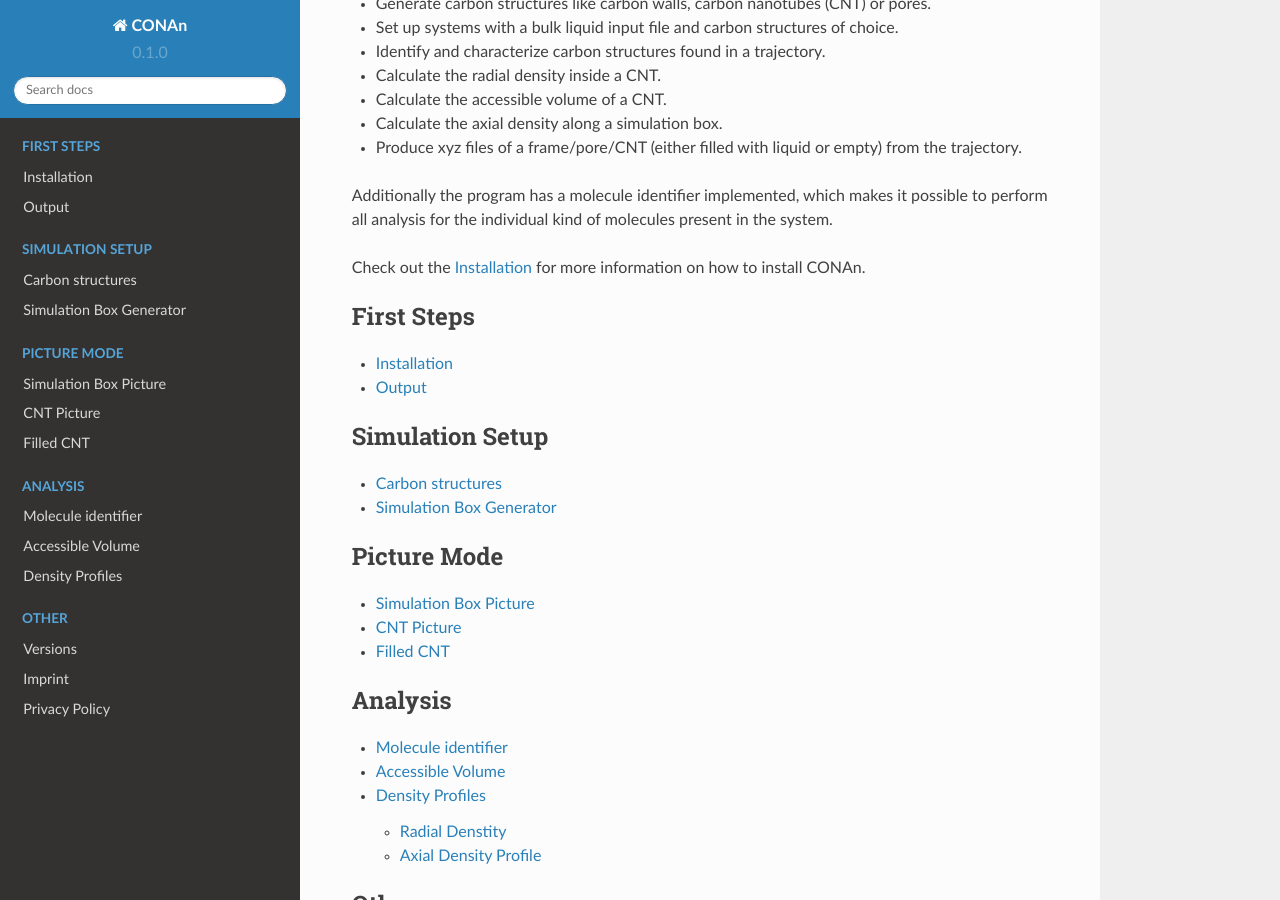
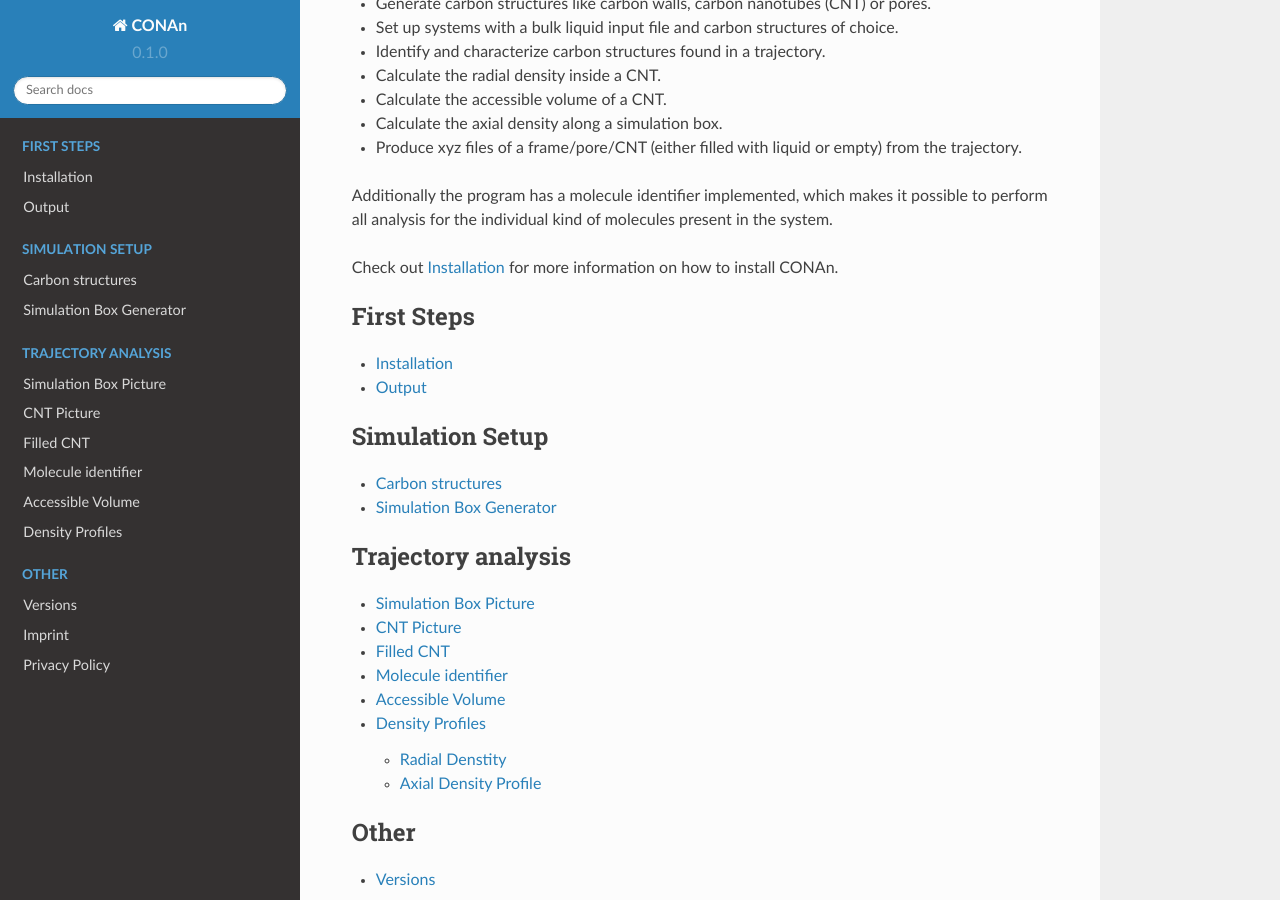
Before and after one commit to LeonardDick/rtd-tutorial, a Sphinx documentation site: the page built from docs/source/index.rst, in a window 1280 px wide and 900 px high, scrolled down 341 px. Built offline with Sphinx 7.4.7 and the Read the Docs theme 2.0.0, drawn with Linux system fonts in a browser that asks for light colours.

Commit message:
Update index.rst

```diff
--- a/docs/source/index.rst
+++ b/docs/source/index.rst
@@ -19,7 +19,7 @@ The program has the following features:
 
 Additionally the program has a molecule identifier implemented, which makes it possible to perform all analysis for the individual kind of molecules present in the system.
 
-Check out the :doc:`first_steps/Installation` for more information on how to install CONAn.
+Check out :doc:`first_steps/Installation` for more information on how to install CONAn.
 
 .. toctree::
    :caption: First Steps
@@ -36,15 +36,10 @@ Check out the :doc:`first_steps/Installation` for more information on how to ins
    simulation_setup/simulation_box
 
 .. toctree::
-   :caption: Picture Mode
+   :caption: Trajectory analysis
    :maxdepth: 2
 
    pic_mode/picture_mode
-
-.. toctree::
-   :caption: Analysis
-   :maxdepth: 2
-
    analysis/mol_ident
    analysis/acc_volume
    analysis/dens_prof
```
